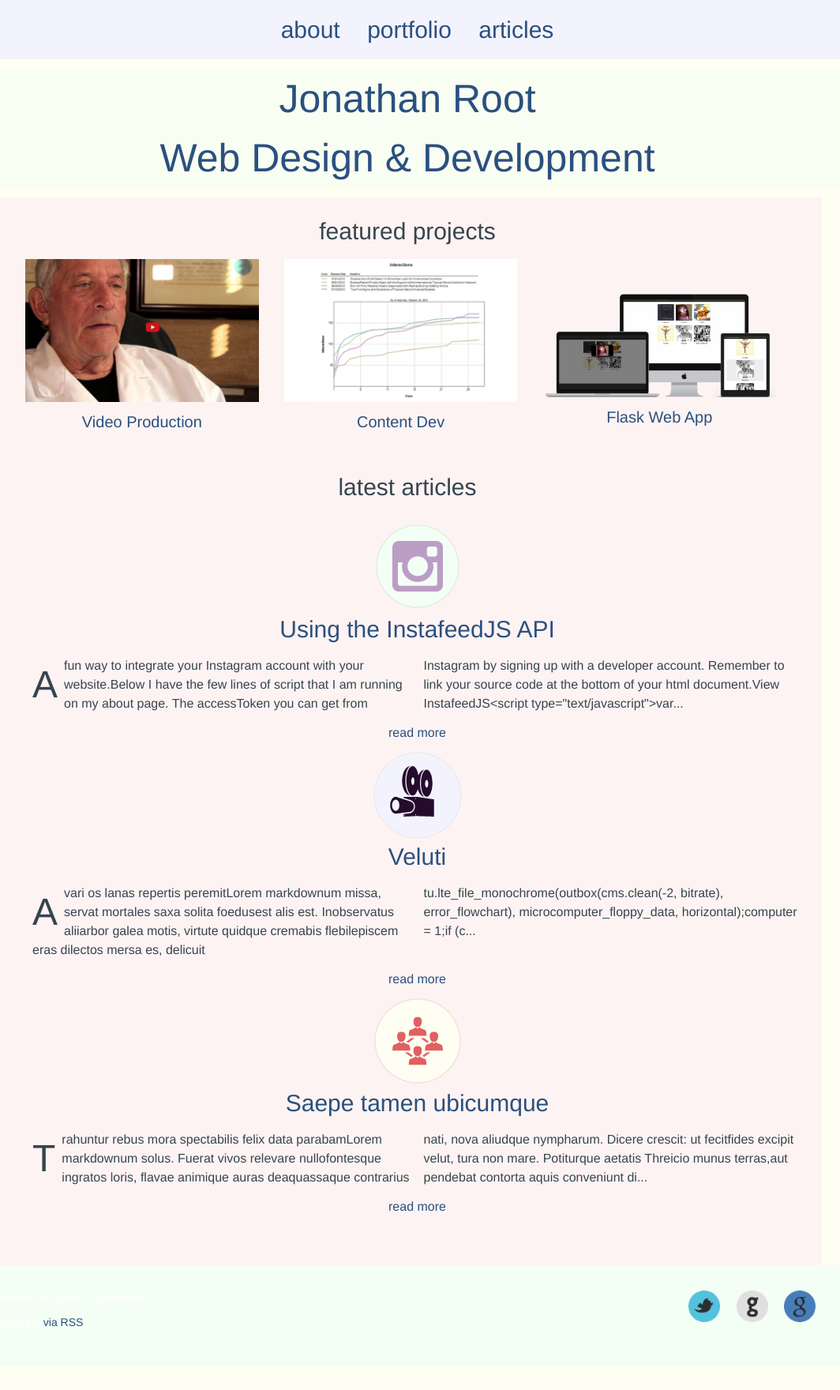
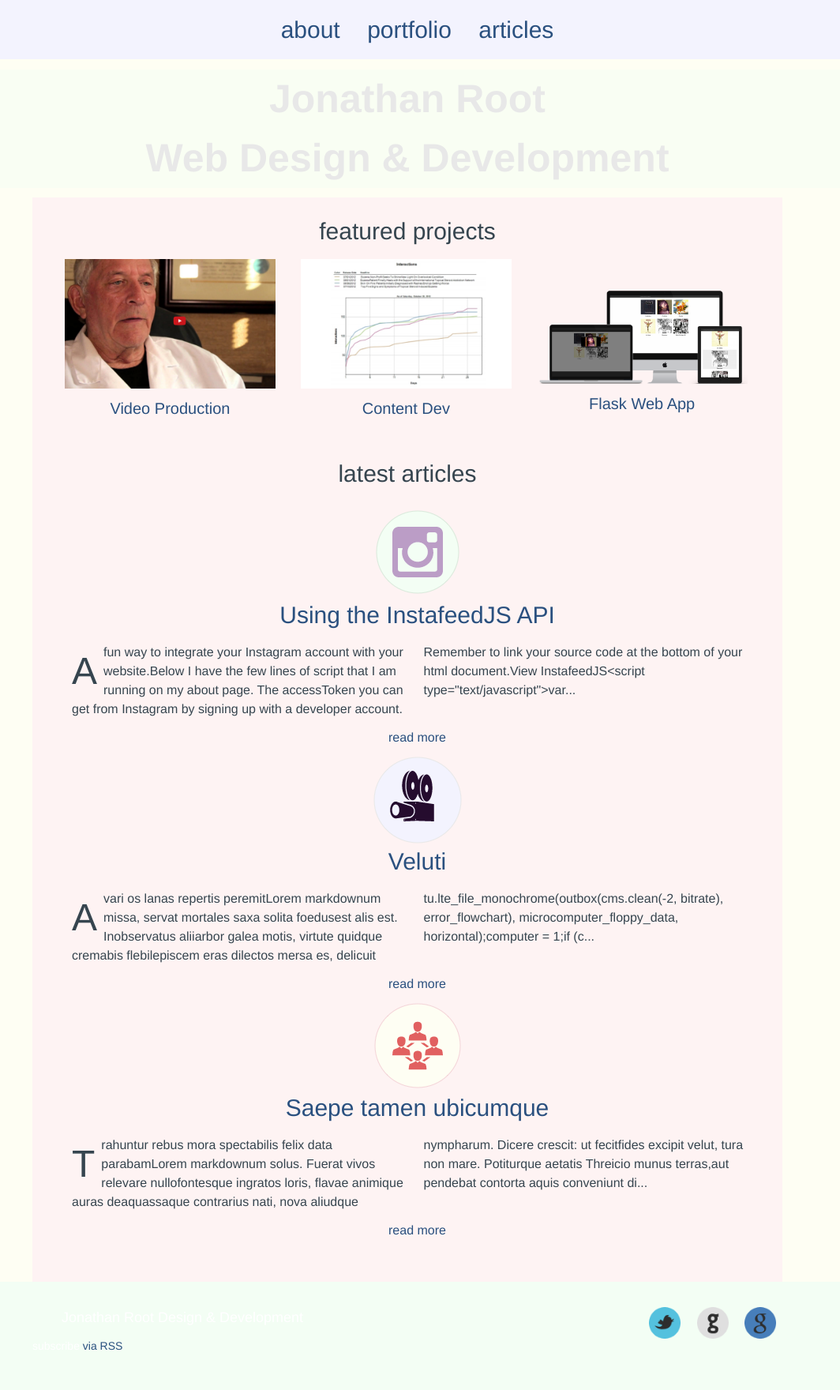
Before and after one commit to jaroot32/jonathanRootPortfolio, a Jekyll site: the page built from index.html, in a window 1280 px wide. Shown: the whole page at 79% size, without its empty margins (124-1188 px from the left). Built offline with Jekyll 4.4.1, drawn with Linux system fonts in a browser that asks for light colours; nearby versions of some CDN libraries; before the commit the page ends 1730 px from its top, so only the background shows below that.

Commit message:
some easeljs

```diff
--- a/_includes/footer.html
+++ b/_includes/footer.html
@@ -3,7 +3,7 @@
   <div class="wrapper">
 
   <div class="footer-content">
-    <h5>Jonathan Root Design & Development</h5>
+    <h4>Jonathan Root Design & Development</h4>
     <p></p>
     <p>subscribe <a href="{{ "/feed.xml" | prepend: site.baseurl }}">via RSS</a></p>
   </div>
--- a/_includes/header.html
+++ b/_includes/header.html
@@ -9,6 +9,6 @@
 
 
 <header class="site-header">
-	<h1 class="site-title"> <a href="{{ site.baseurl }}/">Jonathan Root <br>Web Design & Development</h1></a>
+	<h1 class="site-title mega"> <a href="{{ site.baseurl }}/">Jonathan Root <br>Web Design & Development</h1></a>
 </header>
 </body>
--- a/_sass/_base.scss
+++ b/_sass/_base.scss
@@ -100,7 +100,12 @@ h1, h2, h3, h4, h5, h6 {
     font-weight: 100;
     text-align:center;
 }
-.mega { font-size:$mega-font-size; }
+.mega { font-size:$mega-font-size;
+        a {color: #e8e8e8;
+
+        }
+
+    }
 h1, .h1 { font-size: $h1-font-size; }
 h2, .h2 { font-size: $h2-font-size; }
 h3, .h3 { font-size: $h3-font-size; }
--- a/_sass/_layout.scss
+++ b/_sass/_layout.scss
@@ -2,13 +2,17 @@
     background-color: #f9fef3;
     background-size:2400px 2800px;
     text-align:center;
+
        a:link {
      text-decoration: none;
+
  }
     h1 {
-        font-weight: bolder;
+        font-weight: bold;
     }
 }
+
+
 .site-nav {
     text-align:center;
     background-color: #f3f3fe;
--- a/css/main.scss
+++ b/css/main.scss
@@ -12,7 +12,7 @@ $small-font-size:  $base-font-size * 0.875;
 $base-line-height: 1.5;
 
 $mega-font-size: 50px;
-$h1-font-size: 50px;
+$h1-font-size: 40px;
 $h2-font-size: 30px;
 $h3-font-size: 20px;
 $h4-font-size: 18px;
@@ -31,7 +31,7 @@ $grey-color-dark:  darken($grey-color, 25%);
 $blue-color: #c3e5e7;
 
 // Width of the content area
-$content-width:    1100px;
+$content-width:    1000px;
 
 $on-palm:          600px;
 $on-laptop:        800px;
```
